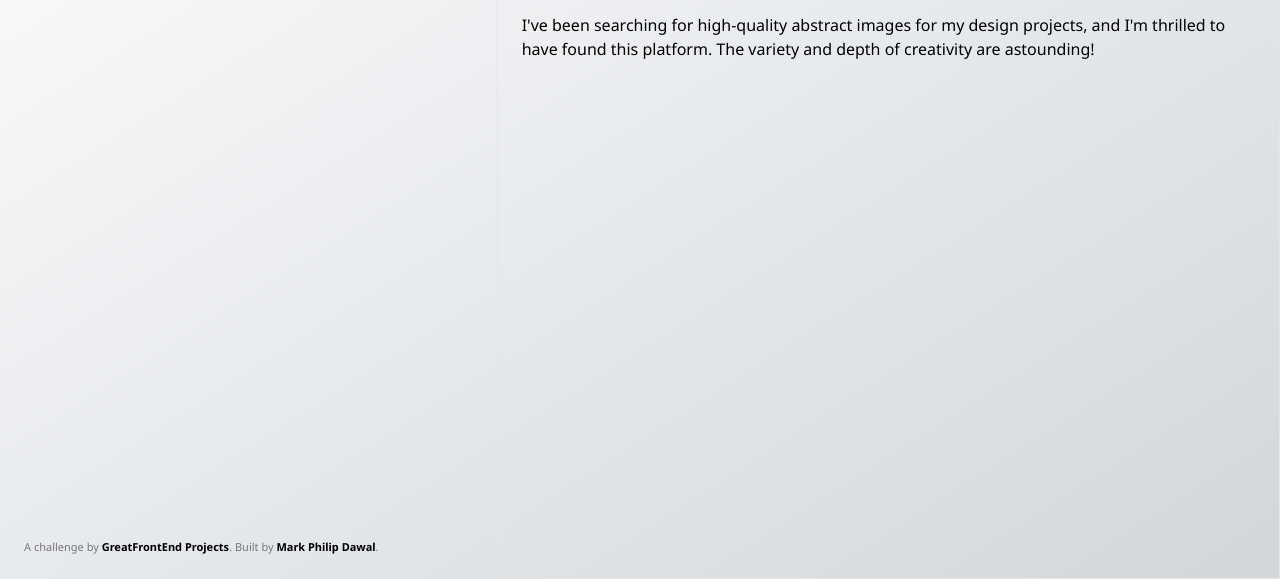
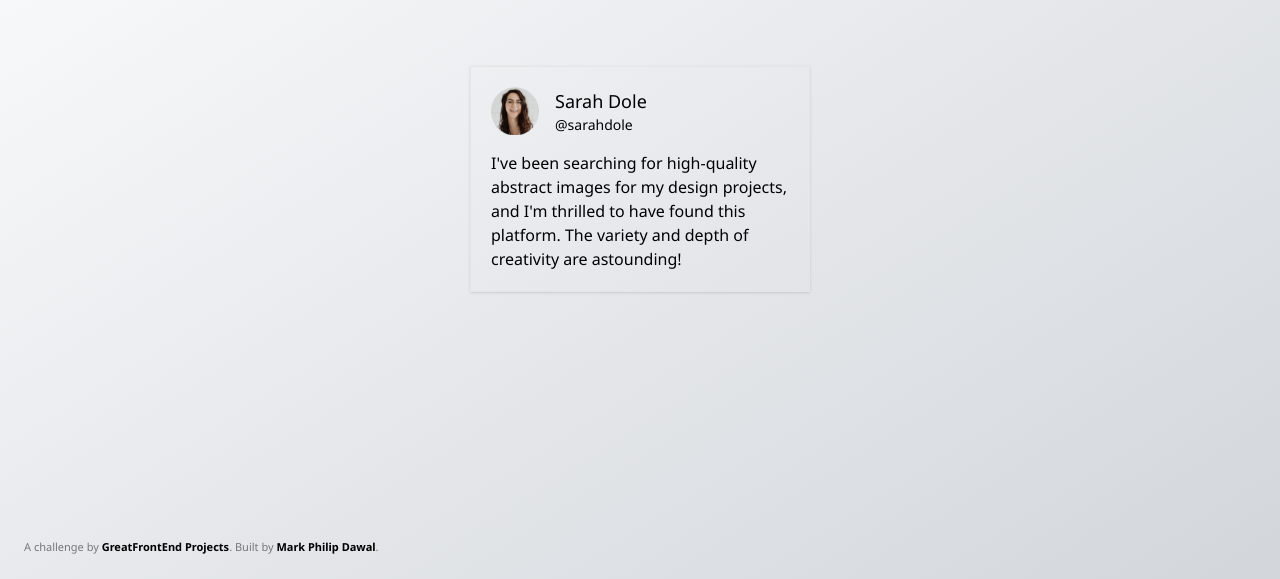
Before and after one commit to markphd/great-frontend, a plain HTML site: page 00-testimonial-card/index.html in a window 1280 px wide. Shown: the part 221-800 px from the top of the page. Drawn offline with nearby package versions, Linux system fonts and the light colour scheme.

Commit message:
completed design as per requirements

```diff
--- a/00-testimonial-card/css/style.css
+++ b/00-testimonial-card/css/style.css
@@ -16,6 +16,10 @@ body {
   box-sizing: border-box;
 }
 
+.box-shadow {
+  box-shadow: 0px 1px 3px rgba(0, 0, 0, 0.1), 0px 1px 2px -1px rgba(0, 0, 0, 0.1);
+}
+
 .credits {
   color: #777;
   position: fixed;
--- a/00-testimonial-card/index.html
+++ b/00-testimonial-card/index.html
@@ -23,17 +23,16 @@
       /* You may write styles inside this <style> tag or within `css/style.css`. */
     </style>
   </head>
-  <body class="flex bg-[linear-gradient(147.52deg,_#F9FAFB_8.89%,_#D2D6DB_100.48%)]">
+  <body class="flex justify-center items-center bg-[linear-gradient(147.52deg,_#F9FAFB_8.89%,_#D2D6DB_100.48%)]">
     <!-- Add your site or application content here -->
-    <h1 class="text-5xl text-center font-semibold pt-20">
-      Hello world! Write your content here.
-    </h1>
 
-    <div class="flex flex-col border-neutral-200 border p-6 gap-4">
-      <div class="profile flex flex-row">
-        <img src="./img/profile-thumbnail.png"/>
-        <h2 class="text-lg">Sarah Dole</h2>
-        <h3 class="text-sm">@sarahdole</h3>
+    <div class="flex flex-col border-neutral-200 border p-5 gap-4 max-w-[340px] max-h-[240px] box-shadow">
+      <div class="profile flex flex-row gap-4">
+        <img class="w-12" src="./img/profile-thumbnail.png"/>
+        <div class="flex flex-col">
+          <h2 class="text-lg">Sarah Dole</h2>
+          <h3 class="text-sm">@sarahdole</h3>
+        </div>
       </div>
       <p class="text-base">I've been searching for high-quality abstract images for my design projects,
         and I'm thrilled to have found this platform. The variety and depth of creativity are astounding! </p>
```
